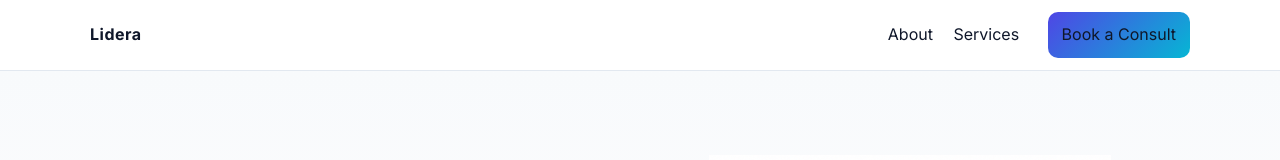
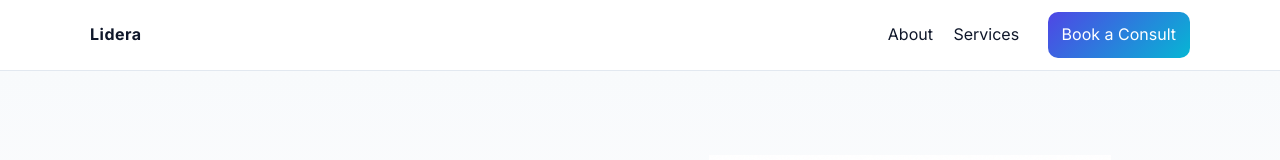
Before and after one commit to liderams/lidera-site, a plain HTML site: page index.html in a window 1280 px wide. Shown: the top 160 px of the page. Drawn offline with Linux system fonts and the light colour scheme.

Commit message:
Make primary button text color !important
Add !important to primary button styles

```diff
--- a/assets/styles.css
+++ b/assets/styles.css
@@ -51,7 +51,7 @@ img{max-width:100%;display:block}
 
 /* Buttons */
 .btn{display:inline-block;border-radius:10px;padding:10px 14px;text-decoration:none}
-.btn-primary{background:linear-gradient(135deg,var(--brand),var(--brand-2));color:#fff}
+.btn-primary{background:linear-gradient(135deg,var(--brand),var(--brand-2));color:#fff !important}
 .btn-secondary{border:1px solid #cbd5e1;color:var(--ink)}
 .btn-block{width:100%;text-align:center}
 
```
